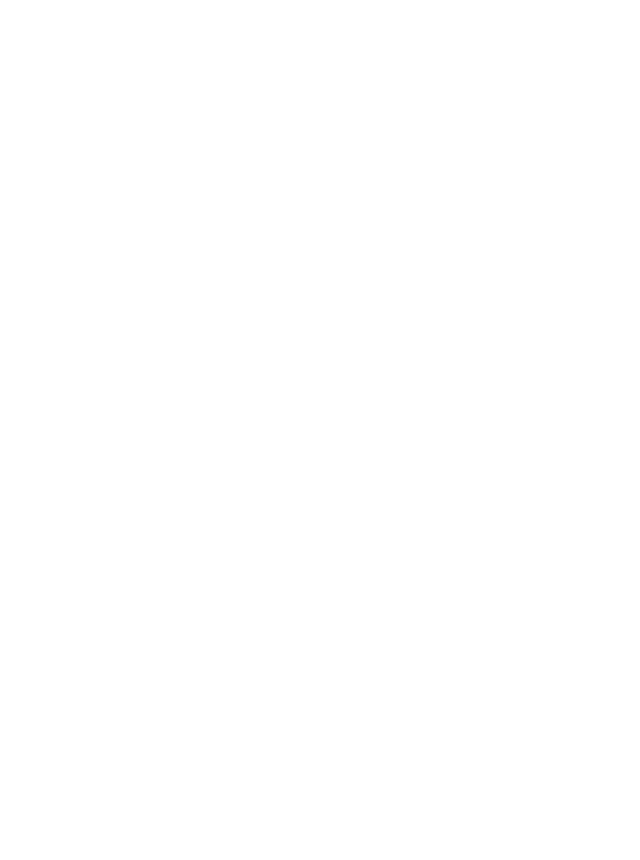
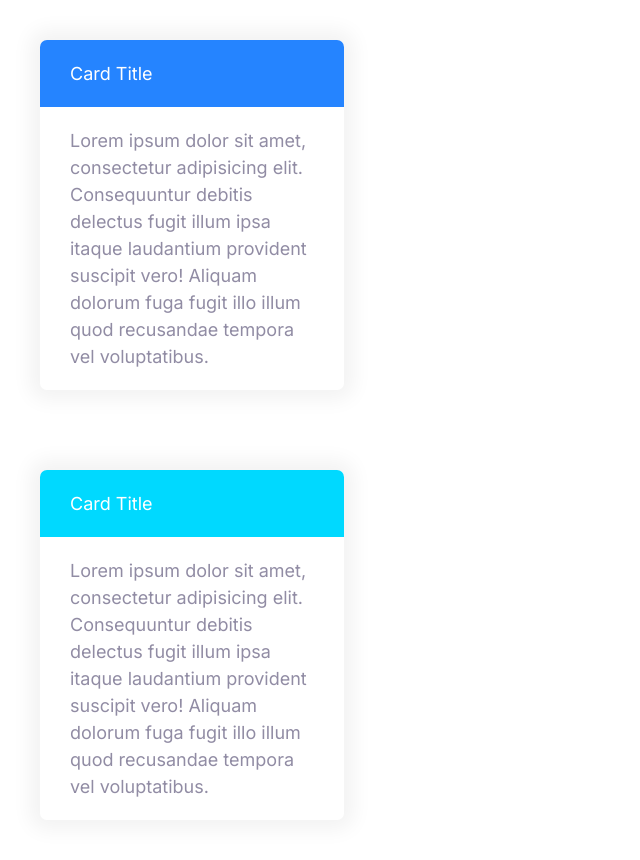
Before and after one commit to Adamt603/websiteWithMosh, a plain HTML site: page index.html in a window 1280 px wide. Shown: the whole page, without its empty margins (0-640 px from the left). Before the commit the page ends 808 px from the top, so only its background shows below. Drawn offline with Linux system fonts and the light colour scheme.

Commit message:
added card component

```diff
--- a/css/styles.css
+++ b/css/styles.css
@@ -326,7 +326,24 @@
 }
 /*</editor-fold>*/
 
+/* Card */
+.card {
+    border-radius: 7px;
+    box-shadow: 0 0 20px 10px #f3f3f3;
+    overflow: hidden;
+}
 
-body {
-    margin: 20px;
+.card__header,
+.card__body {
+    padding: 2rem 3rem;
 }
+
+.card--primary .card__header {
+    background: var(--primaryColor);
+    color: var(--cardTextColor);
+}
+
+.card--secondary .card__header {
+    background: var(--secondaryColor);
+    color: var(--cardTextColor);
+}
--- a/index.html
+++ b/index.html
@@ -2,21 +2,44 @@
 <html lang="en">
 <head>
     <meta charset="UTF-8">
-    <meta name="viewport"
-          content="width=device-width, user-scalable=no, initial-scale=1.0, maximum-scale=1.0, minimum-scale=1.0">
-    <meta http-equiv="X-UA-Compatible" content="ie=edge">
+    <meta content="width=device-width, user-scalable=no, initial-scale=1.0, maximum-scale=1.0, minimum-scale=1.0"
+          name="viewport">
+    <meta content="ie=edge" http-equiv="X-UA-Compatible">
     <title>Document</title>
     <!--Fonts we want the user to download for all pages -->
-    <link rel="preconnect" href="https://fonts.googleapis.com">
-    <link rel="preconnect" href="https://fonts.gstatic.com" crossorigin>
+    <link href="https://fonts.googleapis.com" rel="preconnect">
+    <link crossorigin href="https://fonts.gstatic.com" rel="preconnect">
     <link href="https://fonts.googleapis.com/css2?family=Inter:wght@400; 600; 700&display=swap" rel="stylesheet">
     <!--End of downloaded fonts-->
 
-    <link rel="stylesheet" href="css/styles.css" type="text/css">
+    <link href="css/styles.css" rel="stylesheet" type="text/css">
     <!--<link rel="stylesheet" href="css/normalize.css" type="text/css">-->
 </head>
 <body>
 
+<div style="width: 30%; padding: 4rem ">
+    <div class="card card--primary">
+        <header class="card__header">Card Title</header>
+        <div class="card__body">
+            Lorem ipsum dolor sit amet, consectetur adipisicing elit. Consequuntur debitis delectus fugit illum ipsa
+            itaque
+            laudantium provident suscipit vero! Aliquam dolorum fuga fugit illo illum quod recusandae tempora
+            vel voluptatibus.
+        </div>
+    </div>
+</div>
+
+<div style="width: 30%; padding: 4rem ">
+    <div class="card card--secondary">
+        <header class="card__header">Card Title</header>
+        <div class="card__body">
+            Lorem ipsum dolor sit amet, consectetur adipisicing elit. Consequuntur debitis delectus fugit illum ipsa
+            itaque
+            laudantium provident suscipit vero! Aliquam dolorum fuga fugit illo illum quod recusandae tempora
+            vel voluptatibus.
+        </div>
+    </div>
+</div>
 
 </body>
 </html>
```
Also changed, not shown: components/card.html (added, +34 -0 lines).
